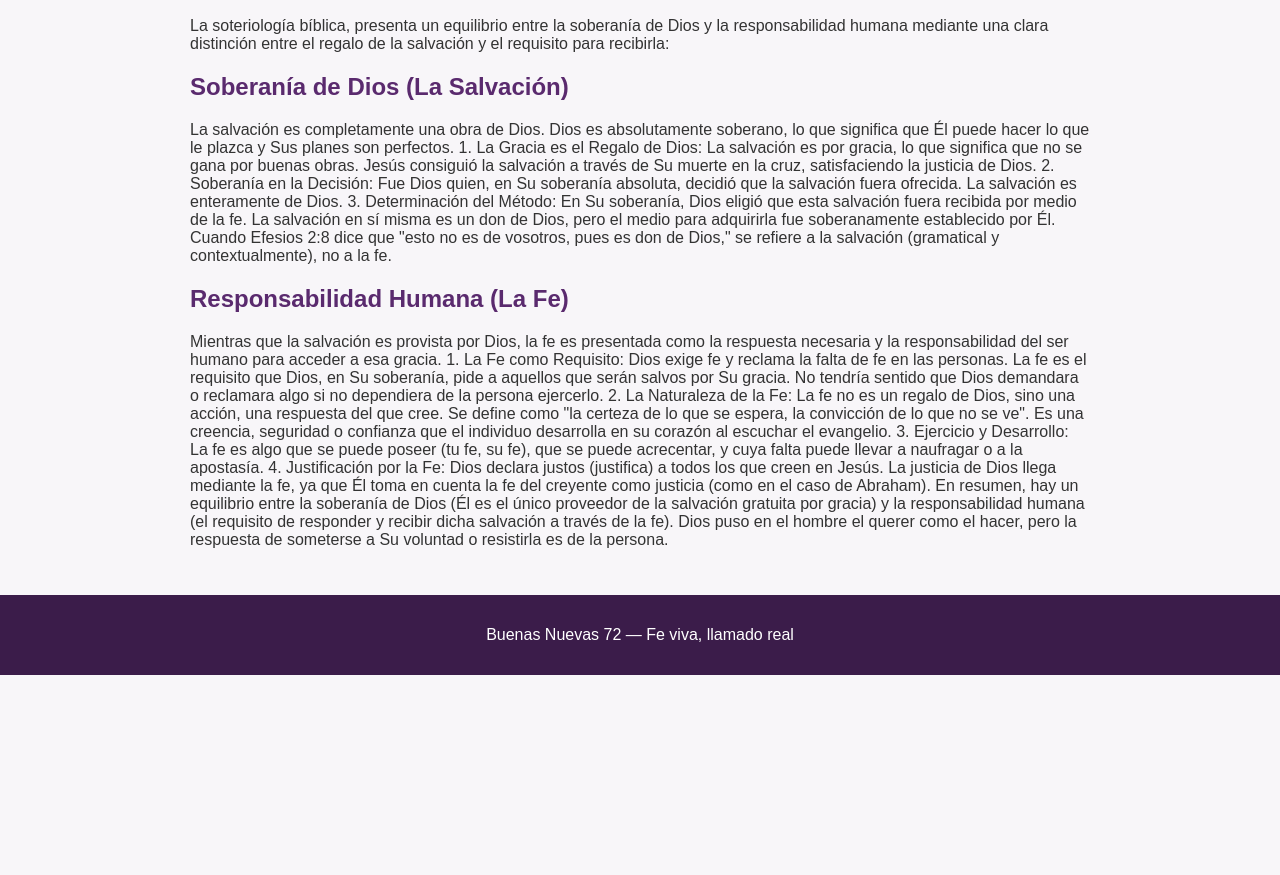
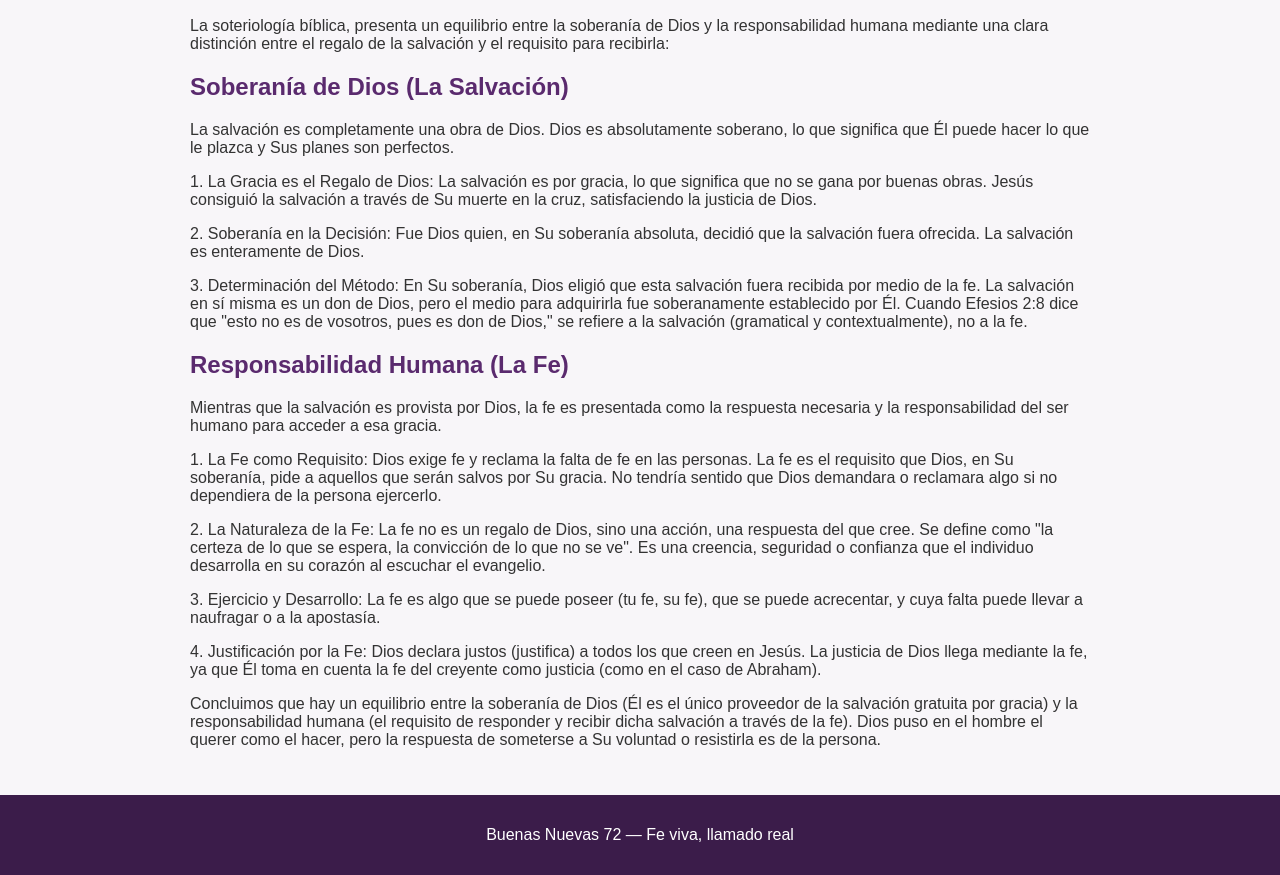
Before and after one commit to pereyralesser/buenas-nuevas-72, a plain HTML site: page fe.html in a window 1280 px wide. Shown: the part 924-1799 px from the top of the page. Before the commit the page ends 1599 px from the top, so only its background shows below. Drawn offline with Linux system fonts and the light colour scheme.

Commit message:
Update fe.html

```diff
--- a/fe.html
+++ b/fe.html
@@ -82,42 +82,29 @@
   La soteriología bíblica, presenta un equilibrio entre la soberanía de Dios y la responsabilidad humana mediante una clara distinción entre el regalo de la salvación y el requisito para recibirla:
   </p>
 
- <h2>Soberanía de Dios (La Salvación)
-
-</h2>
-  <p>
-    La salvación es completamente una obra de Dios. Dios es absolutamente soberano, lo que significa que Él puede hacer lo que le plazca y Sus planes son perfectos.
-
-1. La Gracia es el Regalo de Dios:
-La salvación es por gracia, lo que significa que no se gana por buenas obras. Jesús consiguió la salvación a través de Su muerte en la cruz, satisfaciendo la justicia de Dios.
-
-2. Soberanía en la Decisión:
-Fue Dios quien, en Su soberanía absoluta, decidió que la salvación fuera ofrecida. La salvación es enteramente de Dios.
-
-3. Determinación del Método:
-En Su soberanía, Dios eligió que esta salvación fuera recibida por medio de la fe.
-
-La salvación en sí misma es un don de Dios, pero el medio para adquirirla fue soberanamente establecido por Él. Cuando Efesios 2:8 dice que "esto no es de vosotros, pues es don de Dios," se refiere a la salvación (gramatical y contextualmente), no a la fe.
-  </p>
+ <h2>Soberanía de Dios (La Salvación)</h2>
+    <p>
+La salvación es completamente una obra de Dios. Dios es absolutamente soberano, lo que significa que Él puede hacer lo que le plazca y Sus planes son perfectos.</p>
+    <p>
+1. La Gracia es el Regalo de Dios: La salvación es por gracia, lo que significa que no se gana por buenas obras. Jesús consiguió la salvación a través de Su muerte en la cruz, satisfaciendo la justicia de Dios.</p>
+    <p>
+2. Soberanía en la Decisión: Fue Dios quien, en Su soberanía absoluta, decidió que la salvación fuera ofrecida. La salvación es enteramente de Dios. </p>
+    <p>
+3. Determinación del Método: En Su soberanía, Dios eligió que esta salvación fuera recibida por medio de la fe. La salvación en sí misma es un don de Dios, pero el medio para adquirirla fue soberanamente establecido por Él. Cuando Efesios 2:8 dice que "esto no es de vosotros, pues es don de Dios," se refiere a la salvación (gramatical y contextualmente), no a la fe.</p>
 
  <h2>Responsabilidad Humana (La Fe)</h2>
-  <p>
-    Mientras que la salvación es provista por Dios, la fe es presentada como la respuesta necesaria y la responsabilidad del ser humano para acceder a esa gracia.
-
-1. La Fe como Requisito:
-Dios exige fe y reclama la falta de fe en las personas. La fe es el requisito que Dios, en Su soberanía, pide a aquellos que serán salvos por Su gracia. No tendría sentido que Dios demandara o reclamara algo si no dependiera de la persona ejercerlo.
-
-2. La Naturaleza de la Fe:
-La fe no es un regalo de Dios, sino una acción, una respuesta del que cree. Se define como "la certeza de lo que se espera, la convicción de lo que no se ve". Es una creencia, seguridad o confianza que el individuo desarrolla en su corazón al escuchar el evangelio.
-
-3. Ejercicio y Desarrollo:
-La fe es algo que se puede poseer (tu fe, su fe), que se puede acrecentar, y cuya falta puede llevar a naufragar o a la apostasía.
-
-4. Justificación por la Fe:
-Dios declara justos (justifica) a todos los que creen en Jesús. La justicia de Dios llega mediante la fe, ya que Él toma en cuenta la fe del creyente como justicia (como en el caso de Abraham).
-
-En resumen, hay un equilibrio entre la soberanía de Dios (Él es el único proveedor de la salvación gratuita por gracia) y la responsabilidad humana (el requisito de responder y recibir dicha salvación a través de la fe). Dios puso en el hombre el querer como el hacer, pero la respuesta de someterse a Su voluntad o resistirla es de la persona.
-  </p>
+    <p>
+Mientras que la salvación es provista por Dios, la fe es presentada como la respuesta necesaria y la responsabilidad del ser humano para acceder a esa gracia.</p>
+    <p>
+1. La Fe como Requisito: Dios exige fe y reclama la falta de fe en las personas. La fe es el requisito que Dios, en Su soberanía, pide a aquellos que serán salvos por Su gracia. No tendría sentido que Dios demandara o reclamara algo si no dependiera de la persona ejercerlo.</p>
+    <p>
+2. La Naturaleza de la Fe: La fe no es un regalo de Dios, sino una acción, una respuesta del que cree. Se define como "la certeza de lo que se espera, la convicción de lo que no se ve". Es una creencia, seguridad o confianza que el individuo desarrolla en su corazón al escuchar el evangelio.</p>
+    <p>
+3. Ejercicio y Desarrollo: La fe es algo que se puede poseer (tu fe, su fe), que se puede acrecentar, y cuya falta puede llevar a naufragar o a la apostasía.</p>
+    <p>
+4. Justificación por la Fe: Dios declara justos (justifica) a todos los que creen en Jesús. La justicia de Dios llega mediante la fe, ya que Él toma en cuenta la fe del creyente como justicia (como en el caso de Abraham).</p>
+    <p>
+Concluimos que hay un equilibrio entre la soberanía de Dios (Él es el único proveedor de la salvación gratuita por gracia) y la responsabilidad humana (el requisito de responder y recibir dicha salvación a través de la fe). Dios puso en el hombre el querer como el hacer, pero la respuesta de someterse a Su voluntad o resistirla es de la persona.</p>
 </main>
 
 <footer>
```
